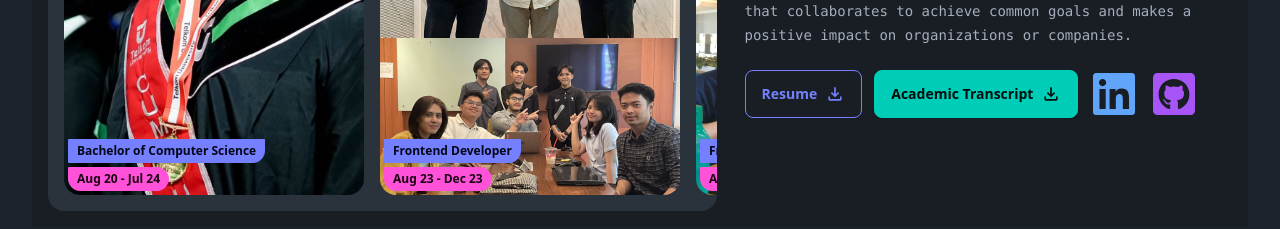
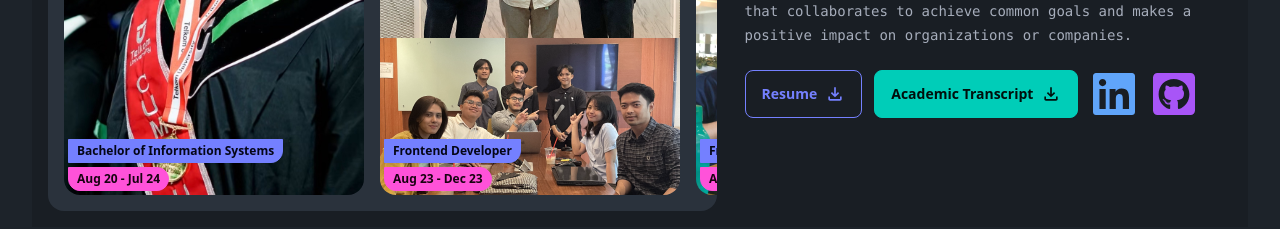
Before and after one commit to Abidzarzlfr/abidzarzlfr-portfolio, a React (Vite) app: page / in a window 1280 px wide. Shown: the part 960-1189 px from the top of the page. Built offline with nearby package versions, Linux system fonts and the light colour scheme.

Commit message:
feat(pages): update about page

```diff
--- a/src/pages/About.jsx
+++ b/src/pages/About.jsx
@@ -16,7 +16,7 @@ export default function About() {
     {
       imgSrc: graduation,
       date: "Aug 20 - Jul 24",
-      title: "Bachelor of Computer Science",
+      title: "Bachelor of Information Systems",
     },
     { imgSrc: len1, date: "Aug 23 - Dec 23", title: "Frontend Developer" },
     { imgSrc: len2, date: "Aug 23 - Dec 23", title: "Frontend Dev Activity" },
```
